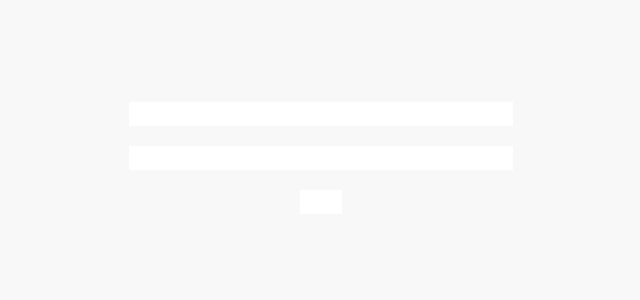
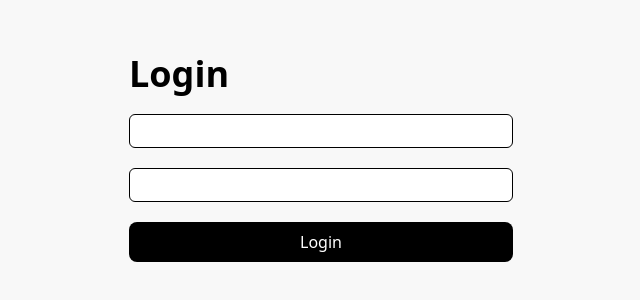
Before and after one commit to stijnmeershoek/new-zermelo, a React (Vite) app: page / in a window 1280 px wide. Shown: the part 242-542 px from the top of the page, without its empty margins (319-959 px from the left). Built offline with nearby package versions, Linux system fonts and the light colour scheme.

Commit message:
styled login screen

```diff
--- a/index.html
+++ b/index.html
@@ -7,7 +7,7 @@
   <meta name="theme-color" content="#000000" />
   <link rel="manifest" href="manifest.json" />
 
-  <title>New App</title>
+  <title>Zermelo</title>
 </head>
 
 <body>
--- a/src/index.css
+++ b/src/index.css
@@ -3,25 +3,9 @@
 @tailwind utilities;
 
 body {
-    @apply w-screen h-screen relative bg-[#f8f8f8] text-white;
+    @apply w-screen h-screen relative bg-[#f8f8f8];
 }
 
 #root {
     @apply w-full h-full;
 }
-
-.login {
-    @apply w-full h-full flex justify-center items-center;
-
-    & > form {
-        @apply w-1/2 flex flex-col justify-center items-center gap-5;
-    }
-
-    & input {
-        @apply w-96 text-black;
-    }
-
-    & button {
-        @apply bg-white
-    }
-}
--- /dev/null
+++ b/src/pages/login/Login.css
@@ -0,0 +1,19 @@
+.login {
+    @apply w-full h-full flex flex-col justify-center items-center;
+
+    & h1 {
+        @apply font-bold text-4xl;
+    }
+
+    & > form {
+        @apply w-fit flex flex-col gap-5;
+    }
+
+    & input {
+        @apply w-96 text-2xl text-black outline-black border-black border-[1px] rounded-md px-2;
+    }
+
+    & button {
+        @apply bg-black text-white px-3 py-2 rounded-lg;
+    }
+}
--- a/src/pages/login/Login.tsx
+++ b/src/pages/login/Login.tsx
@@ -1,4 +1,5 @@
 import { useState } from "react"
+import './Login.css';
 
 interface Props {
     onSubmit: (school: string, code: string) => void
@@ -11,9 +12,10 @@ export function Login({onSubmit}: Props) {
   return (
     <div className="login">
         <form onSubmit={(e) => {e.preventDefault(); onSubmit(school, code)}}>
-            <input value={school} onChange={(e) => setSchool(e.target.value)} type="text" required/>
-            <input value={code} onChange={(e) => setCode(e.target.value.replace(/\s+/g, ''))} type="text" required/>
-            <button type="submit">Login</button>
+          <h1>Login</h1>
+          <input value={school} onChange={(e) => setSchool(e.target.value)} type="text" required/>
+          <input value={code} onChange={(e) => setCode(e.target.value.replace(/\s+/g, ''))} type="text" required/>
+          <button type="submit">Login</button>
         </form>
     </div>
 
```
